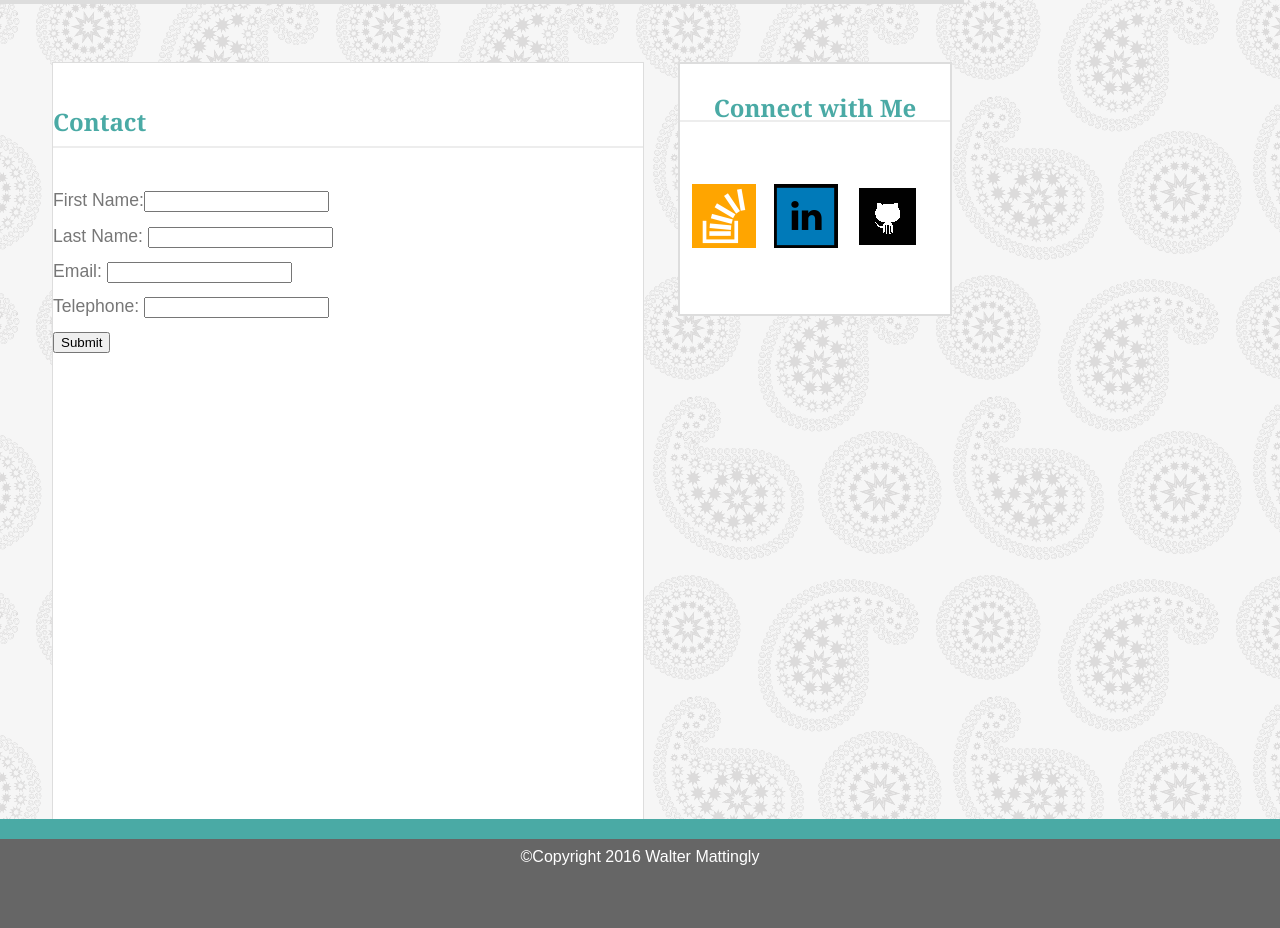
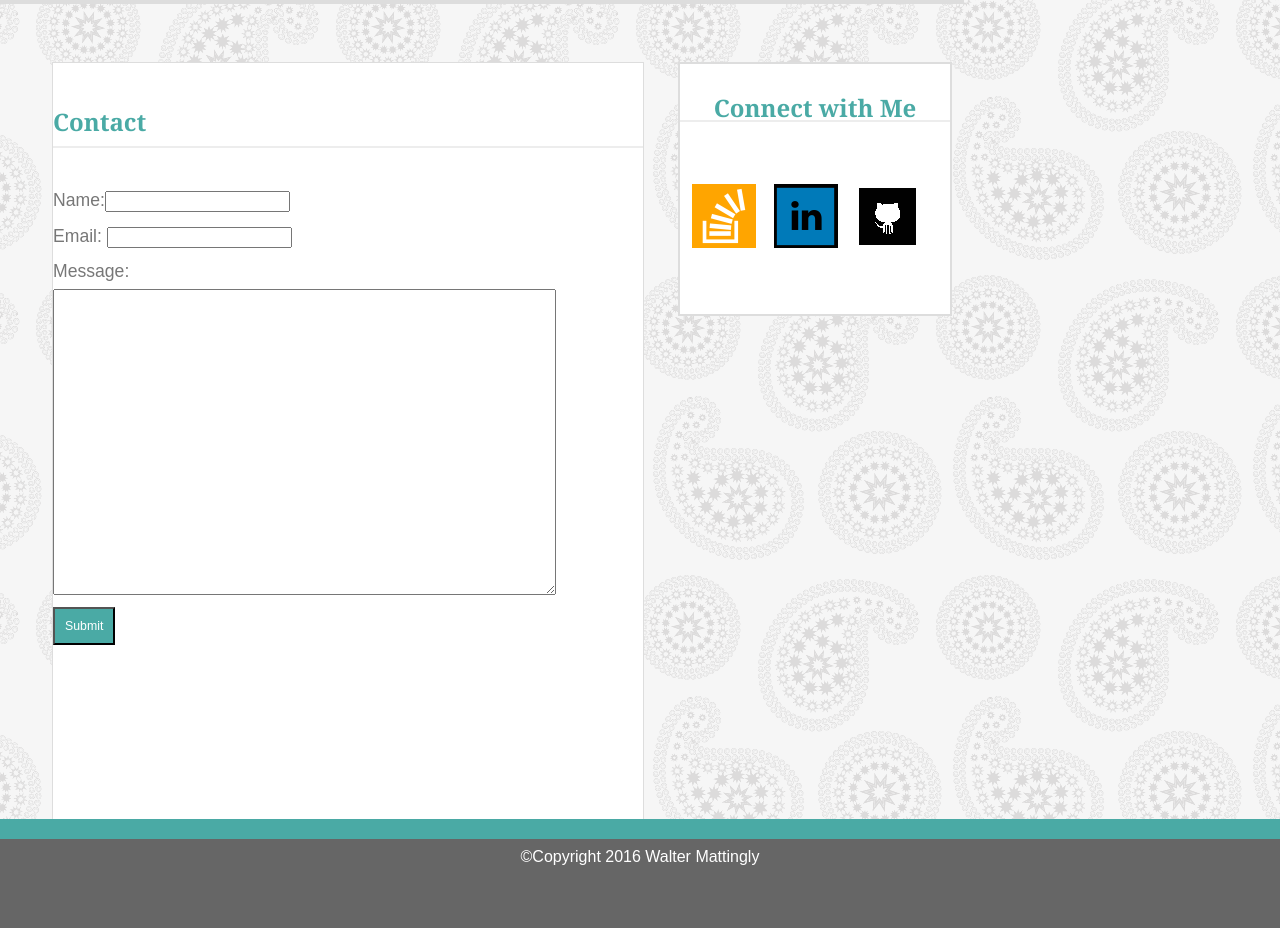
Before and after one commit to waltdakind/Portfolio, a PHP site: page /contact.html in a window 1280 px wide. Shown: the part 67-995 px from the top of the page. Run offline with PHP 8.4, Linux system fonts and the light colour scheme.

Commit message:
homework done except really nitpicky stuff

```diff
--- a/assets/css/style.css
+++ b/assets/css/style.css
@@ -166,8 +166,8 @@ width : 100%;
 div.wrapper{
 	float:left; /* important */
 	position:relative; /* important(so we can absolutely position the description div */
-	margin-right: 20px;
-	margin-bottom: 20px;
+	margin-right: 12px;
+	margin-bottom: 12px;
 }
 div.description{
 	position:absolute; /* absolute position (so we can position it where we want)*/
@@ -176,13 +176,27 @@ div.description{
 	width:100%;
 	/* styling bellow */
 	background-color:black;
-	font-family: 'tahoma';
+	font-family: 'Georgia', 'Times', 'Times New Roman', serif;
 	font-size:15px;
 	background : #4aaaa5;
 	color : white ;
 	font-weight : bold;
+	text-align: center;
 }
 p.description_content{
 	padding:10px;
 	margin:0px;
 }
+
+input[type=button] {
+    color: white;
+	background-color: #4aaaa5;
+    font-size:70%;
+    font-family: 'Arial', 'Helvetica Neue', 'Helvetica', sans-serif;
+    padding: 10px;
+    cursor:pointer;
+}
+
+input[type=button]:hover {
+    background-color:rgba(255,204,0,0.8);
+}
--- a/contact.html
+++ b/contact.html
@@ -28,11 +28,10 @@
 
  				<span>
 				<form action="get">
-					First Name:<input type="text" name="fname"><br>
-  					Last Name: <input type="text" name="lname"><br>
-  					Email: <input type="text" name="email"><br>
-  					Telephone: <input type="text" name="telephone"><br>
-  					<input type="submit" value="Submit">
+					Name:<input type="text" name="name" ><br>
+  					Email: <input type="text" name="email" ><br>
+  					Message:<br> <textarea name="message" rows="20" cols="60"></textarea><br>
+  					<input type="button" value="Submit">
  				</form>
 				</span>
 </div>
--- a/portfolio.html
+++ b/portfolio.html
@@ -48,11 +48,9 @@
 <div class="wrapper">
 
       <a href="#"><img src="assets/images/lorem_3.png" alt="">
-
       <div class='description'>
       <p class='description_content'>Trivia Game</p>
       </div>
-
 </div>
 <div class="wrapper">
 
```
